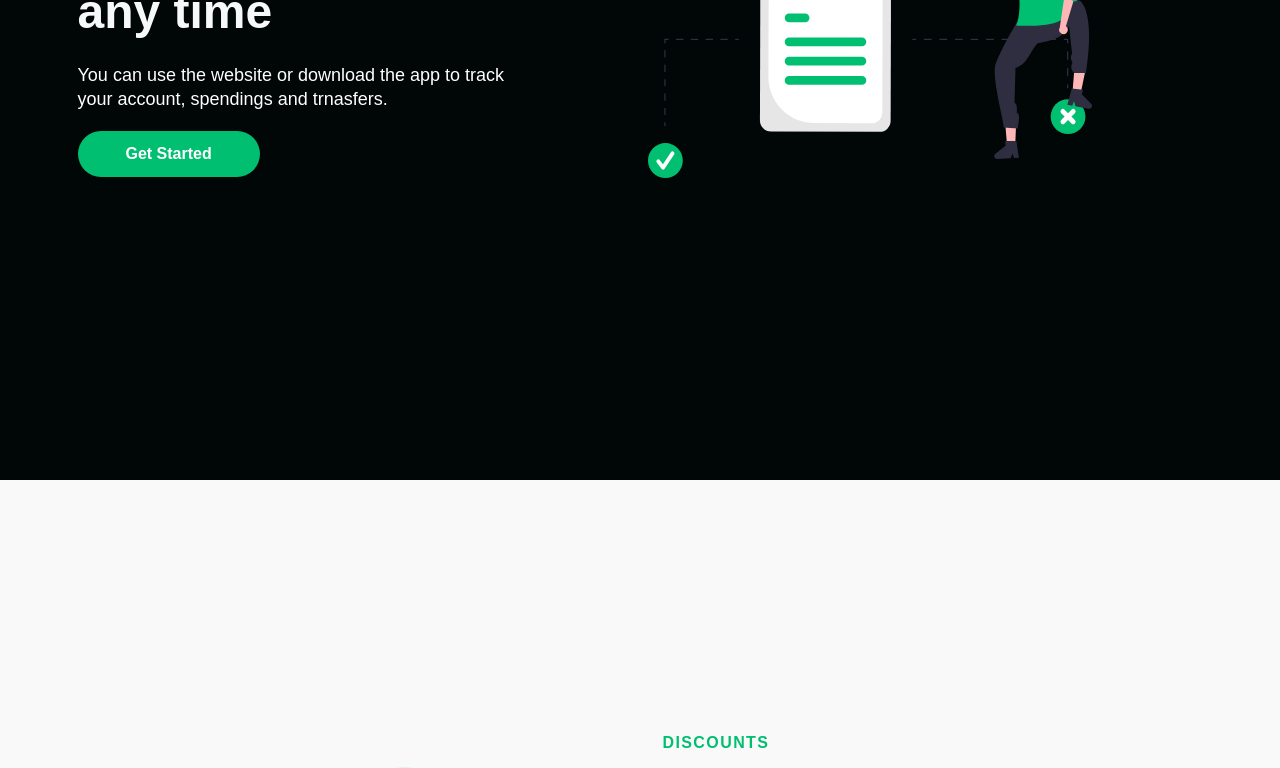
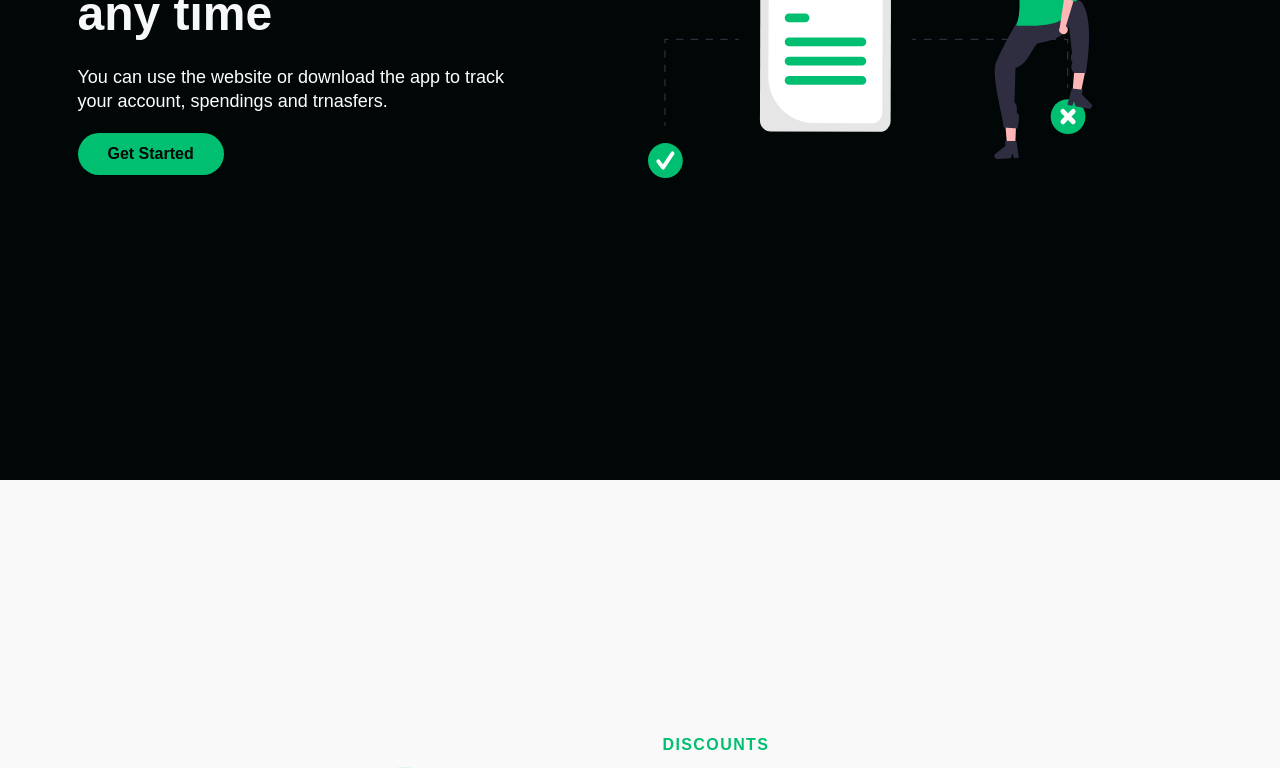
Before and after one commit to y-emam/virtual-bank-company, a React (Create React App) app: page / in a window 1280 px wide. Shown: the part 1260-2028 px from the top of the page. Built offline with nearby package versions, Linux system fonts and the light colour scheme.

Commit message:
fixed some bugs in landing page

```diff
--- a/src/components/ButtonElement.js
+++ b/src/components/ButtonElement.js
@@ -1,12 +1,13 @@
 import styled from "styled-components";
-import { Link } from "react-scroll";
+import { Link as LinkS } from "react-scroll";
+import { Link as LinkR } from "react-router-dom";
 
-export const Button = styled(Link)`
+export const ButtonS = styled(LinkS)`
   border-radius: 50px;
   background: ${({ primary }) => (primary ? "#01bf71" : "#010606")};
   white-space: nowrap;
   padding: ${({ big }) => (big ? "14px 48px" : "12px 30px")};
-  color: "#010606";
+  color: #010606;
   font-size: ${({ font }) => (font ? "20px" : "16px")};
   outline: none;
   border: none;
@@ -22,3 +23,27 @@ export const Button = styled(Link)`
     color: ${({ dark }) => (dark ? "#fff" : "#010606")};
   }
 `;
+
+export const ButtonR = styled(LinkR)`
+  border-radius: 50px;
+  background: ${({ primary }) => (primary ? "#01bf71" : "#010606")};
+  white-space: nowrap;
+  padding: ${({ big }) => (big ? "14px 48px" : "12px 30px")};
+  color: #010606;
+  font-size: ${({ font }) => (font ? "20px" : "16px")};
+  outline: none;
+  border: none;
+  cursor: pointer;
+  text-decoration: none;
+
+  font-weight: bold;
+  display: flex;
+  justify-content: center;
+  align-items: center;
+  transition: all 0.2s ease-out;
+
+  &:hover {
+    background: ${({ dark }) => (dark ? "#010606" : "#fff")};
+    color: ${({ dark }) => (dark ? "#fff" : "#010606")};
+  }
+`;
--- /dev/null
+++ b/src/components/Signin/index.js
@@ -0,0 +1,7 @@
+import React from "react";
+
+const Signin = () => {
+  return <div>Signin</div>;
+};
+
+export default Signin;
--- a/src/components/navbar/NavBarElements.js
+++ b/src/components/navbar/NavBarElements.js
@@ -95,6 +95,7 @@ export const NavLink = styled(LinkS)`
 export const NavBtn = styled.div`
   display: flex;
   align-items: center;
+  margin-top: -36px;
 
   @media screen and (max-width: 768px) {
     display: none;
@@ -119,8 +120,7 @@ export const NavBtnLink = styled.button`
 
   &:hover {
     background: #fff;
-    border: solid 4px #01bf71;
-    color: #01bf71;
+    color: #010606;
   }
 
   @media screen and (max-width: 768px) {
--- a/src/components/navbar/index.js
+++ b/src/components/navbar/index.js
@@ -10,7 +10,7 @@ import {
   NavMenu,
 } from "./NavBarElements";
 import { FaBars } from "react-icons/fa";
-import { animateScroll as scroll } from "react-scroll";
+import { Link } from "react-router-dom";
 
 const NavBar = ({ clickMenu }) => {
   return (
@@ -25,14 +25,20 @@ const NavBar = ({ clickMenu }) => {
 
           <NavMenu>
             <NavItem>
-              <NavLink smooth={true} to="about">
+              <NavLink
+                smooth={true}
+                exact="true"
+                spy={true}
+                duration={300}
+                to="about"
+              >
                 About
               </NavLink>
             </NavItem>
             <NavItem>
               <NavLink
                 smooth={true}
-                exact={true}
+                exact="true"
                 spy={true}
                 duration={300}
                 to="discover"
@@ -43,7 +49,7 @@ const NavBar = ({ clickMenu }) => {
             <NavItem>
               <NavLink
                 smooth={true}
-                exact={true}
+                exact="true"
                 spy={true}
                 duration={300}
                 to="services"
@@ -54,10 +60,10 @@ const NavBar = ({ clickMenu }) => {
             <NavItem>
               <NavLink
                 smooth={true}
-                exact={true}
+                exact="true"
                 spy={true}
                 duration={300}
-                to="signup"
+                to="/signup"
               >
                 Sign Up
               </NavLink>
@@ -65,7 +71,9 @@ const NavBar = ({ clickMenu }) => {
           </NavMenu>
 
           <NavBtn>
-            <NavBtnLink to="signin">Sign In</NavBtnLink>
+            <Link to="/signin">
+              <NavBtnLink>Sign In</NavBtnLink>
+            </Link>
           </NavBtn>
         </NavbarContainer>
       </Nav>
--- a/src/components/section/index.js
+++ b/src/components/section/index.js
@@ -1,5 +1,5 @@
 import React from "react";
-import { Button } from "../ButtonElement";
+import { ButtonR } from "../ButtonElement";
 import {
   BtnWrapper,
   InfoContainer,
@@ -38,19 +38,19 @@ const Section = ({
               <Heading darkText={darkText}>{headline}</Heading>
               <Paragraph darkText={darkText}>{description}</Paragraph>
               <BtnWrapper>
-                <Button
-                  big={"true"}
+                {/* <Link to="/signin" style={{ textDecoration: "none" }}> */}
+                <ButtonR
                   primary={"true"}
-                  dark={darkBtn}
-                  to="/home"
+                  dark="true"
+                  to="signin"
                   smooth={true}
-                  duration={500}
+                  exact="true"
                   spy={true}
-                  exact="true"
-                  offset={-80}
+                  duration={300}
                 >
                   {btnLabel}
-                </Button>
+                </ButtonR>
+                {/* </Link> */}
               </BtnWrapper>
             </TextWrapper>
           </Column1>
--- a/src/components/welcome/index.js
+++ b/src/components/welcome/index.js
@@ -1,6 +1,6 @@
 import React, { useState } from "react";
 import video from "../../assets/videos/Earth.mp4";
-import { Button } from "../ButtonElement";
+import { ButtonS } from "../ButtonElement";
 import {
   WelcomeBg,
   VideoBg,
@@ -32,15 +32,19 @@ const Welcome = ({ Video }) => {
           tickets the World's Final Cup 2022
         </WelcomeP>
 
-        <Button
+        <ButtonS
           onMouseEnter={handleHover}
           onMouseLeave={handleHover}
           primary={"true"}
-          dark={"true"}
-          to="/home"
+          dark="true"
+          to="about"
+          smooth={true}
+          exact="true"
+          spy={true}
+          duration={300}
         >
           Get Started {hover ? <ArrowForward /> : <ArrowRight />}
-        </Button>
+        </ButtonS>
       </WelcomeContent>
     </WelcomeContainer>
   );
--- a/src/pages/SignIn.js
+++ b/src/pages/SignIn.js
@@ -1,7 +1,12 @@
 import React from "react";
+import Signin from "../components/Signin";
 
 const SignInPage = () => {
-  return <div>SignInPage</div>;
+  return (
+    <>
+      <Signin />
+    </>
+  );
 };
 
 export default SignInPage;
```
Also changed, not shown: src/components/Signin/SigninElements.js (added).
